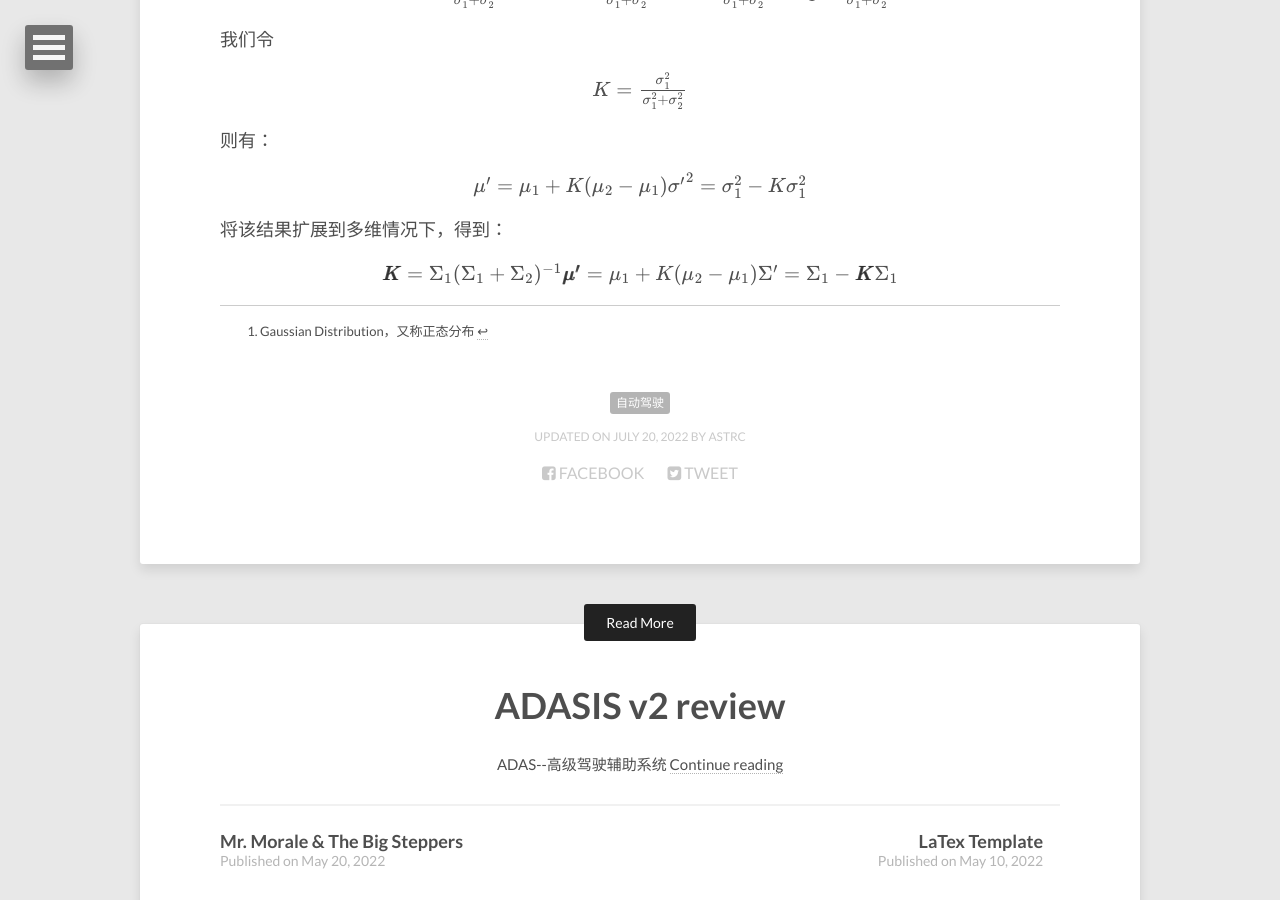
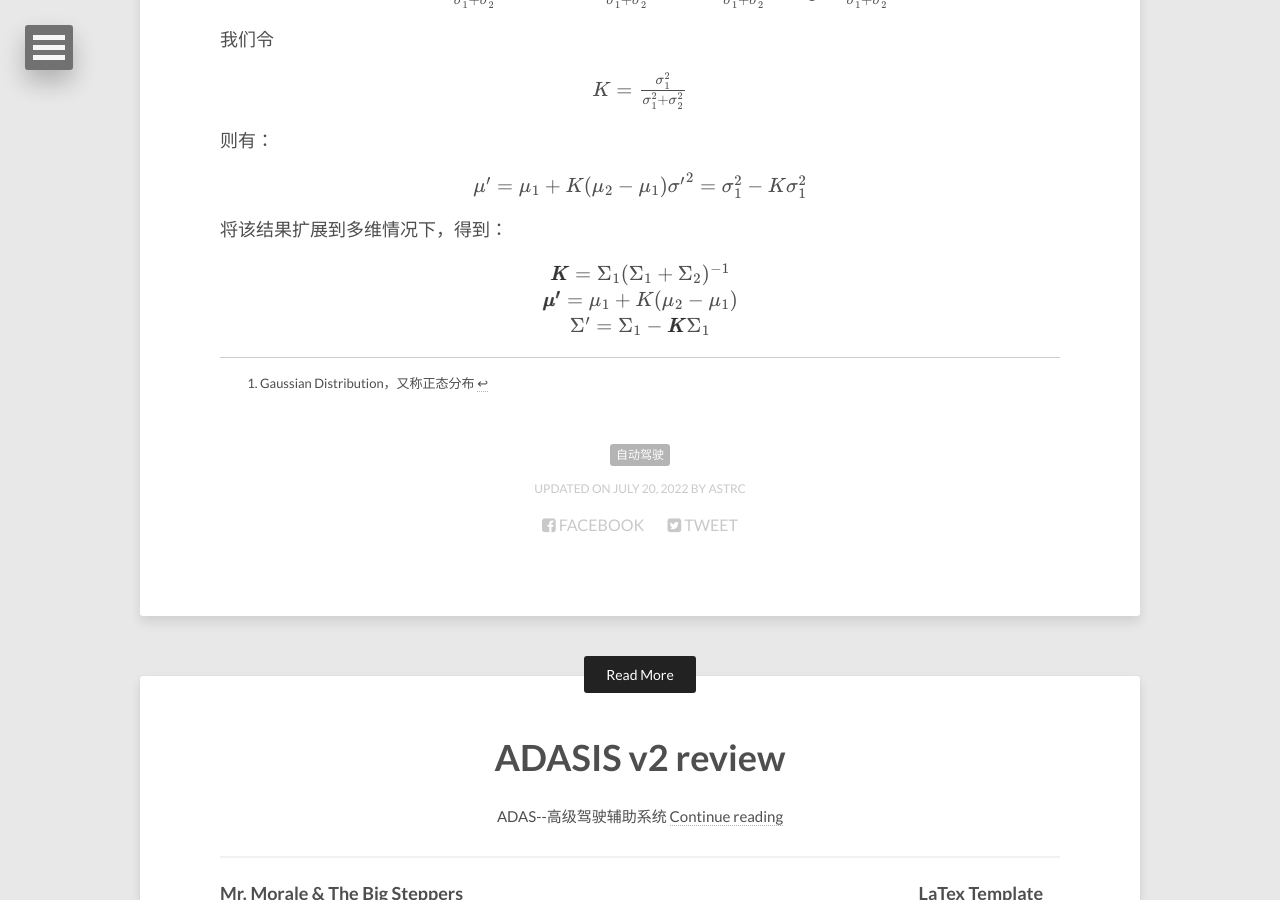
Before and after one commit to lucameng/lucameng.github.io, a Jekyll site: the page built from _posts/2022-07-20-Kalman-Filter.md, in a window 1280 px wide and 900 px high, scrolled down 1590 px. Built offline with Jekyll 4.4.1, drawn with Linux system fonts in a browser that asks for light colours; formulas are drawn with MathJax 3.

Commit message:
update KF

```diff
--- a/_posts/2022-07-20-Kalman-Filter.md
+++ b/_posts/2022-07-20-Kalman-Filter.md
@@ -77,8 +77,18 @@ $
 
 <center>
 $
-\pmb{K}=\Sigma_1(\Sigma_1+\Sigma_2)^{-1} \\
-\pmb{\mu'}=\mu_1+K(\mu_2-\mu_1) \\
+\pmb{K}=\Sigma_1(\Sigma_1+\Sigma_2)^{-1}
+$
+</center>
+
+<center>
+$
+\pmb{\mu'}=\mu_1+K(\mu_2-\mu_1)
+$
+</center>
+
+<center>
+$
 \Sigma'=\Sigma_1-\pmb{K}\Sigma_1
 $
 </center>
```
Also changed, not shown: other parts of _posts/2022-07-20-Kalman-Filter.md (+1 -1 lines).
